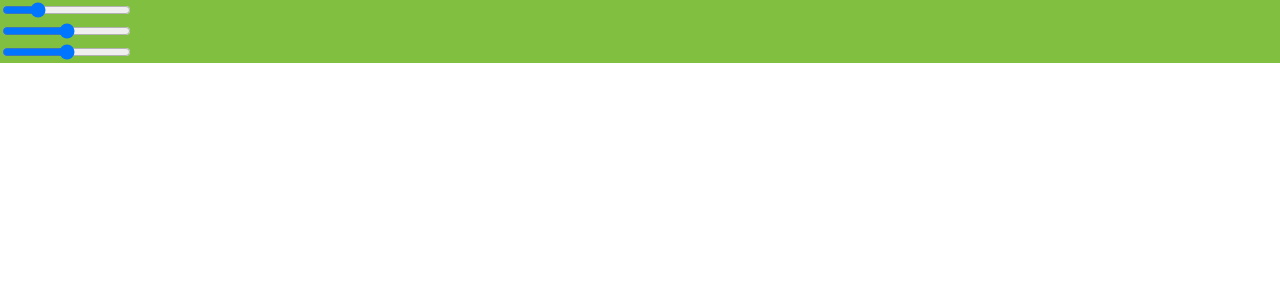
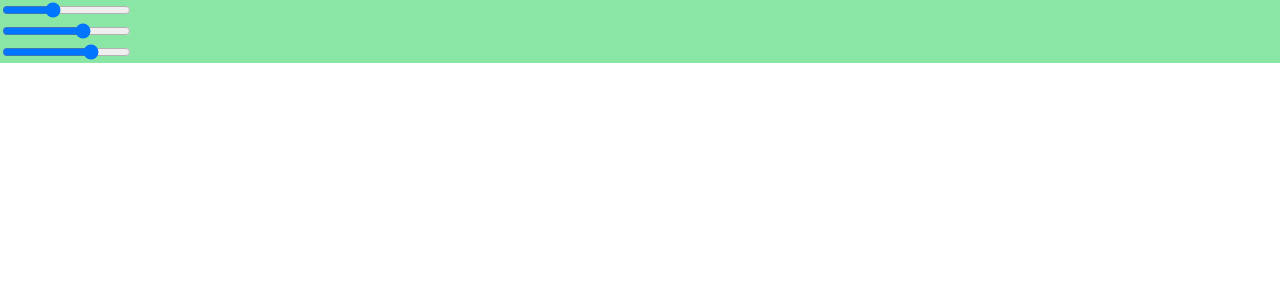
Before and after one commit to jlmdev/color-picker, a React (Create React App) app: page / in a window 1280 px wide. Shown: the top 300 px of the page. Built offline with nearby package versions, Linux system fonts and the light colour scheme; the HTML template or start-up script is replaced by a standard one.

Commit message:
Random color generation on load complete

```diff
--- a/src/App.jsx
+++ b/src/App.jsx
@@ -2,9 +2,9 @@ import React, { Component } from 'react'
 
 class App extends Component {
   state = {
-    hue: 90,
-    saturation: 50,
-    lightness: 50,
+    hue: Math.floor(Math.random() * 361),
+    saturation: Math.floor(Math.random() * 101),
+    lightness: Math.floor(Math.random() * 101),
   }
 
   handleHueChange = event => {
```
